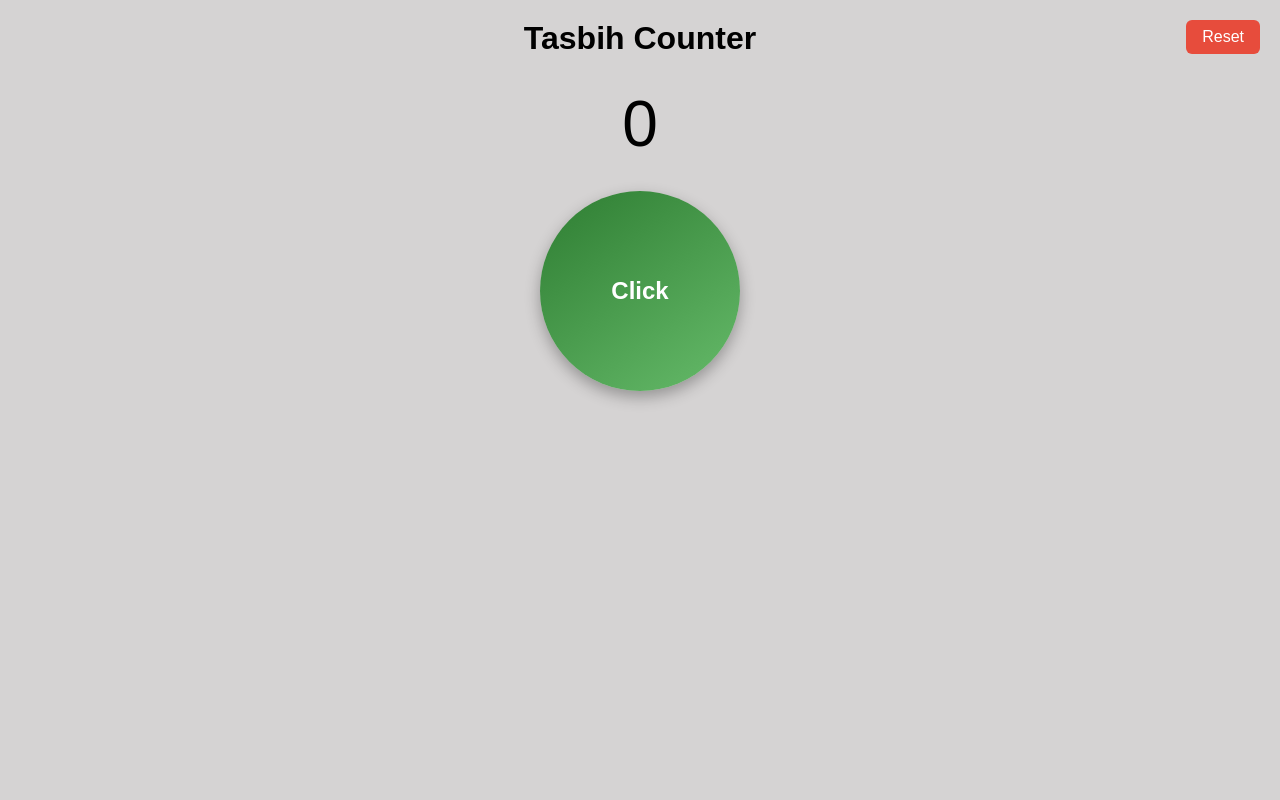
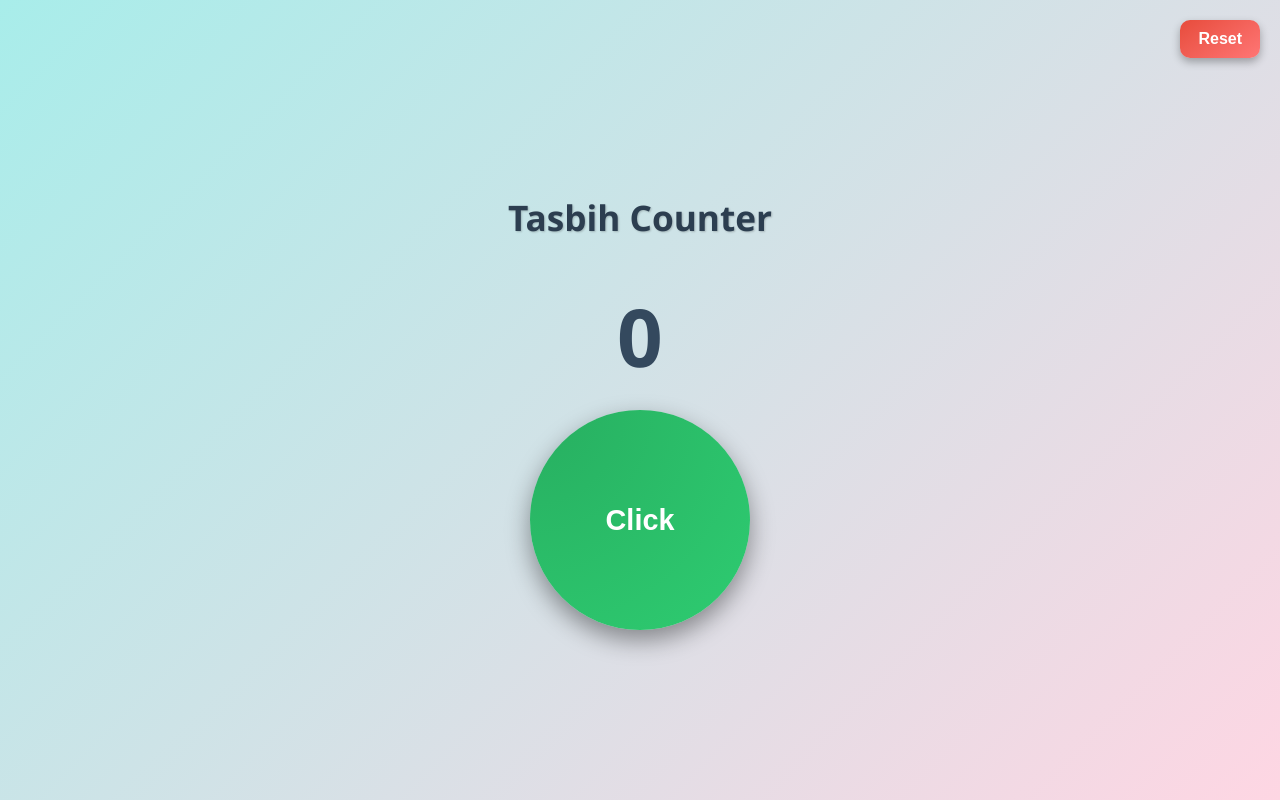
Before and after one commit to saidazizxon/tasbih, a plain HTML site: page index.html in a window 1280 px wide. Drawn offline with Linux system fonts and the light colour scheme.

Commit message:
updated version

```diff
--- a/index.html
+++ b/index.html
@@ -2,59 +2,66 @@
 <html lang="en">
 <head>
   <meta charset="UTF-8">
-  <title>Tasbih Counter</title>
+  <title> Tasbih Counter</title>
   <style>
     body {
-      font-family: Arial, sans-serif;
+      font-family: "Segoe UI", sans-serif;
       text-align: center;
-      background: #d5d3d3;
+      background: linear-gradient(135deg, #a8edea, #fed6e3);
       margin: 0;
       padding: 0;
+      display: flex;
+      flex-direction: column;
+      align-items: center;
+      justify-content: center;
+      height: 100vh;
     }
     h1 {
-      font-size: 2em;
-      margin-top: 20px;
+      font-size: 2.2em;
+      margin-bottom: 20px;
+      color: #2c3e50;
+      text-shadow: 1px 1px 2px rgba(0,0,0,0.2);
     }
     #count {
-      font-size: 4em;
-      margin: 30px 0;
+      font-size: 5em;
+      margin: 20px 0;
+      color: #34495e;
+      font-weight: bold;
     }
-
     #reset {
       position: absolute;
       top: 20px;
       right: 20px;
+      padding: 10px 18px;
+      border-radius: 10px;
+      border: none;
+      cursor: pointer;
+      background: linear-gradient(145deg, #e74c3c, #ff7675);
+      color: white;
       font-size: 1em;
-      padding: 8px 16px;
-      cursor: pointer;
-      border: none;
-      border-radius: 6px;
-      background-color: #e74c3c;
-      color: white;
-      transition: background 0.3s;
+      font-weight: bold;
+      box-shadow: 0 4px 8px rgba(0,0,0,0.3);
     }
-    #reset:hover {
-      background-color: #c0392b;
-    }
-
     #clickBtn {
-      width: 200px;
-      height: 200px;
+      width: 220px;
+      height: 220px;
       border-radius: 50%;
       border: none;
-      font-size: 1.5em;
+      font-size: 1.8em;
       font-weight: bold;
       color: white;
       cursor: pointer;
-      background: linear-gradient(145deg, #2e7d32, #66bb6a);
-      box-shadow: 0 6px 15px rgba(0,0,0,0.3);
-      transition: transform 0.2s;
+      background: radial-gradient(circle at top left, #27ae60, #2ecc71);
+      box-shadow: 0 10px 25px rgba(0,0,0,0.4);
+      transition: transform 0.2s, box-shadow 0.2s;
     }
     #clickBtn:hover {
-      transform: scale(1.05);
+      transform: scale(1.07);
+      box-shadow: 0 14px 30px rgba(0,0,0,0.5);
     }
     #clickBtn:active {
       transform: scale(0.95);
+      box-shadow: 0 6px 12px rgba(0,0,0,0.3);
     }
   </style>
 </head>
@@ -65,17 +72,20 @@
   <button id="clickBtn" onclick="increment()">Click</button>
 
   <script>
-    let count = 0;
+    let count = parseInt(localStorage.getItem("Tasbih")) || 0;
     const countDisplay = document.getElementById("count");
+    countDisplay.textContent = count;
 
     function increment() {
       count++;
       countDisplay.textContent = count;
+      localStorage.setItem("Tasbih", count);
     }
 
     function resetCounter() {
       count = 0;
       countDisplay.textContent = count;
+      localStorage.setItem("Tasbih", count);
     }
   </script>
 </body>
```
